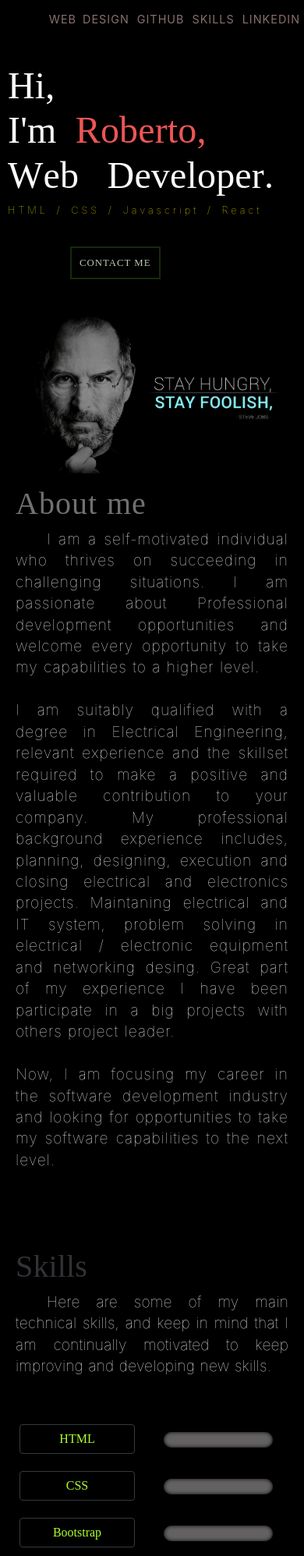
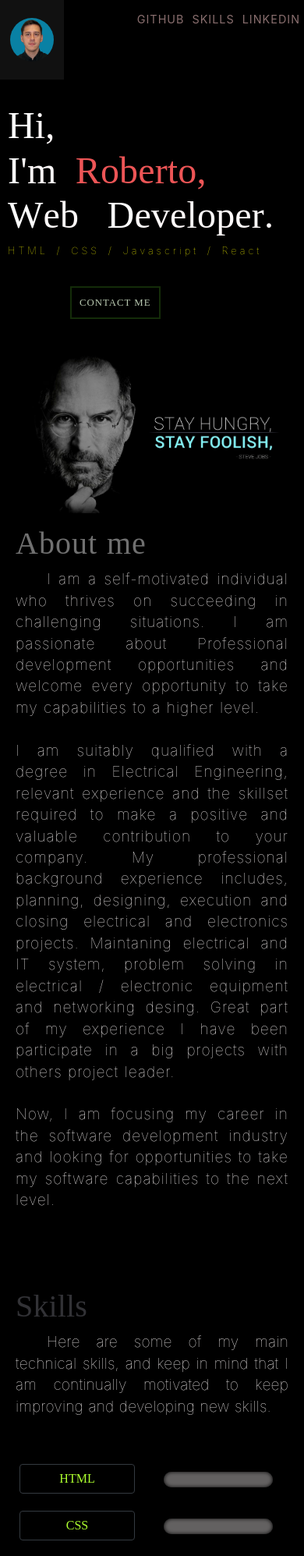
Before and after one commit to robertocandales/React, a React (Create React App) app: page / in a window 390 px wide. Shown: the top 1995 px of the page at 78% size. Built offline with nearby package versions, Linux system fonts and the light colour scheme.

Commit message:
photo  update and skills

```diff
--- a/package.json
+++ b/package.json
@@ -4,7 +4,7 @@
   "version": "0.1.0",
   "private": true,
   "dependencies": {
-    "@material-ui/core": "^4.9.8",
+    "@material-ui/core": "^4.9.10",
     "@material-ui/icons": "^4.9.1",
     "@testing-library/jest-dom": "^4.2.4",
     "@testing-library/react": "^9.5.0",
--- a/public/index.html
+++ b/public/index.html
@@ -3,9 +3,9 @@
   <head>
     <meta charset="utf-8" />
     <meta
-  name="viewport"
-  content="minimum-scale=1, initial-scale=1, width=device-width"
-/>
+      name="viewport"
+      content="minimum-scale=1, initial-scale=1, width=device-width"
+    />
     <link rel="icon" href="%PUBLIC_URL%/favicon.ico" />
     <link
       rel="stylesheet"
@@ -17,10 +17,14 @@
       rel="stylesheet"
       href="https://fonts.googleapis.com/css?family=Roboto:300,400,500,700&display=swap"
     />
-    <link rel="stylesheet" href="https://fonts.googleapis.com/icon?family=Material+Icons" />
-
-
-
+    <link
+      rel="stylesheet"
+      href="https://fonts.googleapis.com/icon?family=Material+Icons"
+    />
+    <link
+      rel="stylesheet"
+      href="https://fonts.googleapis.com/css?family=Roboto:300,400,500,700&display=swap"
+    />
 
     <meta name="viewport" content="width=device-width, initial-scale=1" />
     <meta name="theme-color" content="#000000" />
--- a/src/Styles/navbar.css
+++ b/src/Styles/navbar.css
@@ -1,4 +1,3 @@
-
 ul {
   list-style-type: none;
   margin: 0;
@@ -6,7 +5,6 @@ ul {
   overflow: hidden;
   background-color: black;
   margin-right: 0px;
-
 }
 
 li {
@@ -20,7 +18,8 @@ ul {
   padding: 10px 10px;
   text-decoration: none;
   text-transform: uppercase;
-    font-family: -apple-system, BlinkMacSystemFont, 'Segoe UI', Roboto, Oxygen, Ubuntu, Cantarell, 'Open Sans', 'Helvetica Neue', sans-serif;
+  font-family: -apple-system, BlinkMacSystemFont, 'Segoe UI', Roboto, Oxygen,
+    Ubuntu, Cantarell, 'Open Sans', 'Helvetica Neue', sans-serif;
   letter-spacing: 1px;
   word-spacing: 3px;
 }
@@ -44,7 +43,8 @@ ul {
     padding: 15px 5px;
     text-decoration: none;
     text-transform: uppercase;
-      font-family: -apple-system, BlinkMacSystemFont, 'Segoe UI', Roboto, Oxygen, Ubuntu, Cantarell, 'Open Sans', 'Helvetica Neue', sans-serif;
+    font-family: -apple-system, BlinkMacSystemFont, 'Segoe UI', Roboto, Oxygen,
+      Ubuntu, Cantarell, 'Open Sans', 'Helvetica Neue', sans-serif;
     letter-spacing: 1px;
     word-spacing: 3px;
   }
@@ -53,9 +53,7 @@ ul {
     margin-right: 0px;
   }
   .web {
-      float: right;
+    float: left;
     margin-left: 0px;
-
   }
-
 }
--- a/src/components/Header.js
+++ b/src/components/Header.js
@@ -1,7 +1,24 @@
 import React from 'react';
 import '../Styles/navbar.css';
+import { makeStyles } from '@material-ui/core/styles';
+import Avatar from '@material-ui/core/Avatar';
+import RC from './Image/RC.jpg';
+
+const useStyles = makeStyles((theme) => ({
+  root: {
+    display: 'flex',
+    '& > *': {
+      margin: theme.spacing(1),
+    },
+  },
+  large: {
+    width: theme.spacing(7),
+    height: theme.spacing(7),
+  },
+}));
 
 function Header() {
+  const classes = useStyles();
   return (
     <header>
       <nav>
@@ -25,7 +42,9 @@ function Header() {
             </a>
           </li>
           <li className="web">
-            <a href="web">Web Design</a>
+            <a href="web" className={classes.root}>
+              <Avatar alt="Roberto Candales" src={RC} className={classes.large} />
+            </a>
           </li>
         </ul>
       </nav>
--- a/src/components/Skill.js
+++ b/src/components/Skill.js
@@ -17,15 +17,15 @@ function Skill() {
       porcentaje: 90,
     },
     {
-      name: 'Bootstrap',
+      name: 'Bootstrap / Material UI',
       porcentaje: 80,
     },
     {
-      name: 'Javascript',
+      name: 'Javascript / ES6',
       porcentaje: 75,
     },
     {
-      name: 'Reactjs / Redux',
+      name: 'Reactjs / Hooks / Redux',
       porcentaje: 70,
     },
     {
@@ -33,8 +33,16 @@ function Skill() {
       porcentaje: 50,
     },
     {
+      name: 'GiT / GitHub',
+      porcentaje: 70,
+    },
+    {
       name: 'Mongodb',
       porcentaje: 40,
+    },
+    {
+      name: 'Networking / Cisco / Hirshamnn',
+      porcentaje: 90,
     },
   ];
   const [skills, setSkills] = useState(habilidades);
```
Also changed, not shown: src/components/Image/RC.jpg (added), 1 other file (tests, documents, lock files or other folders). Lines whose indentation alone changed are shown as unchanged.
